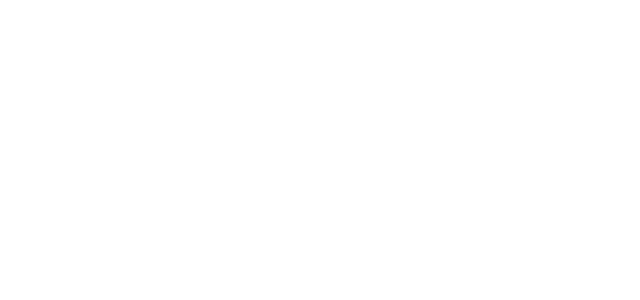
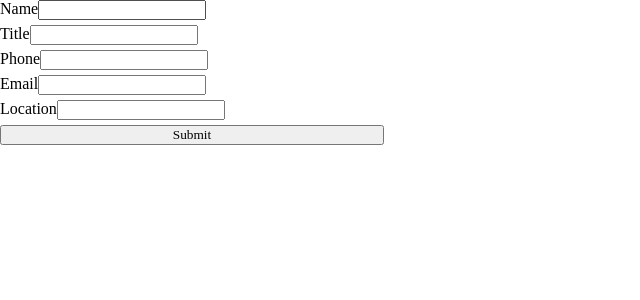
Before and after one commit to TJBaumgartner/CV-Project, a React (Create React App) app: page / in a window 1280 px wide. Shown: the top 300 px of the page, without its empty margins (0-640 px from the left). Built offline with nearby package versions, Linux system fonts and the light colour scheme.

Commit message:
personalDetails state

```diff
--- a/public/index.html
+++ b/public/index.html
@@ -11,7 +11,6 @@
     <title>React App</title>
   </head>
   <body>
-    <noscript>You need to enable JavaScript to run this app.</noscript>
     <div id="root"></div>
 
   </body>
--- a/src/App.js
+++ b/src/App.js
@@ -1,11 +1,35 @@
 import './App.css';
 import React, { useState } from 'react';
 import uniqid from "uniqid";
+import PersonalInfo from './components/personal';
+import DisplayCV from './components/CV.JS';
+function App() {
 
-function App() {
+  const [personalDetails, setPersonalDetails] = useState({
+    name: '',
+    title: '',
+    phone: '',
+    email: '',
+    location: '',
+  });
+  const [education, setEducation] = useState([]);
+  const [experiennce, setExperience] = useState([]);
+
+  function handleChange(evt) {
+    const value = evt.target.value;
+    setPersonalDetails({
+      ...personalDetails,
+      [evt.target.name]: value
+    });
+  }
+  function handlePersonalSubmit(evt){
+    console.log(personalDetails);
+    evt.preventDefault();
+  }
   return (
     <div>
-
+      <PersonalInfo handlePersonalSubmit={handlePersonalSubmit} handleChange={handleChange} personalDetails={personalDetails}></PersonalInfo>
+      <DisplayCV personalDetails={personalDetails}></DisplayCV>
     </div>
   );
 }
--- /dev/null
+++ b/src/components/cv.js
@@ -0,0 +1,12 @@
+const DisplayCV = ({personalDetails}) => {
+    return (
+        <div>
+            <h1>{personalDetails.name}</h1>
+            <h2>{personalDetails.title}</h2>
+            <p>{personalDetails.phone}</p>
+            <p>{personalDetails.email}</p>
+            <p>{personalDetails.location}</p>
+        </div>
+    )
+}
+export default DisplayCV;
--- a/src/components/personal.js
+++ b/src/components/personal.js
@@ -1,26 +1,53 @@
-const PersonalInfo = () => {
+const PersonalInfo = ({handleChange, personalDetails, handlePersonalSubmit}) => {
     return (
-        <div className="PersonalInfoForm">
-            <label htmlFor="nameInput">
-                <input type="text" id="nameInput" placeholder="Name" style={{width: "100%"}}></input>
+        <form className="PersonalInfoForm" onSubmit={handlePersonalSubmit}>
+            <label>
+                Name
+                <input
+                type="text"
+                name="name"
+                value={personalDetails.name}
+                onChange={handleChange}
+                />
             </label>
-            <label htmlFor="titleInput">
-                <input type="text" id="titleInput" placeholder="Title" style={{width: "100%"}}></input>
+            <label>
+                Title
+                <input
+                type="text"
+                name="title"
+                value={personalDetails.title}
+                onChange={handleChange}
+                />
             </label>
-            <label htmlFor="numberInput">
-                <input type="text" id="numberInput" placeholder="Phone" style={{width: "100%"}}></input>
+            <label>
+                Phone
+                <input
+                type="text"
+                name="phone"
+                value={personalDetails.phone}
+                onChange={handleChange}
+                />
             </label>
-            <label htmlFor="emailInput">
-                <input type="text" id="emailInput" placeholder="Email" style={{width: "100%"}}></input>
+            <label>
+                Email
+                <input
+                type="text"
+                name="email"
+                value={personalDetails.email}
+                onChange={handleChange}
+                />
             </label>
-            <label htmlFor="locationInput">
-                <input type="text" id="locationInput" placeholder="Country" style={{width: "100%"}}></input>
+            <label>
+                Location
+                <input
+                type="text"
+                name="location"
+                value={personalDetails.location}
+                onChange={handleChange}
+                />
             </label>
-            <label htmlFor="descriptionInput">
-                <textarea type="text" id="descriptionInput" placeholder="Description..." style={{height: "100px",
-            width: "100%", resize: "none"}}></textarea>
-            </label>
-        </div>
-    )
+            <button type="submit">Submit</button>
+        </form>
+        )
 }
 export default PersonalInfo;
```
